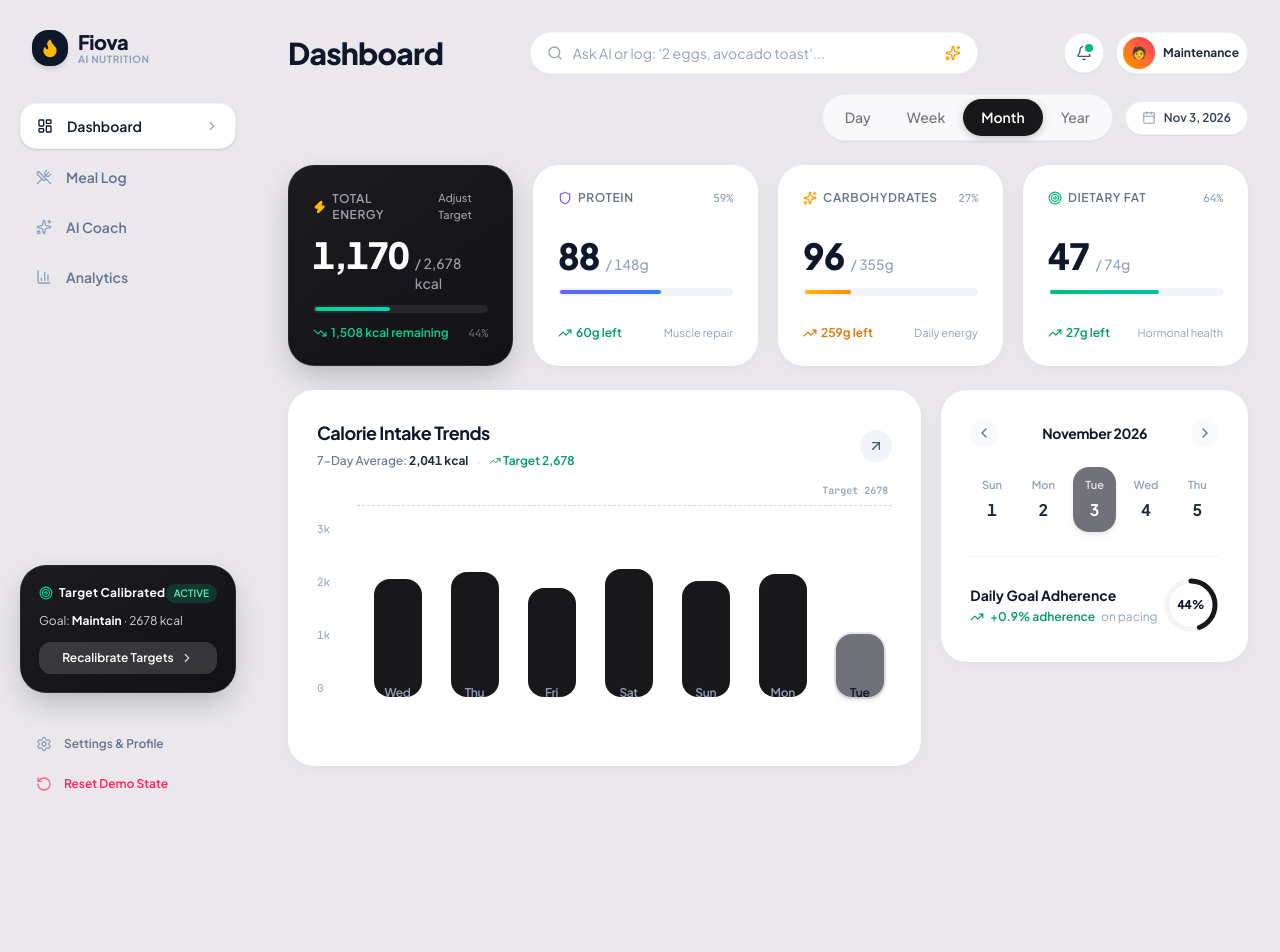
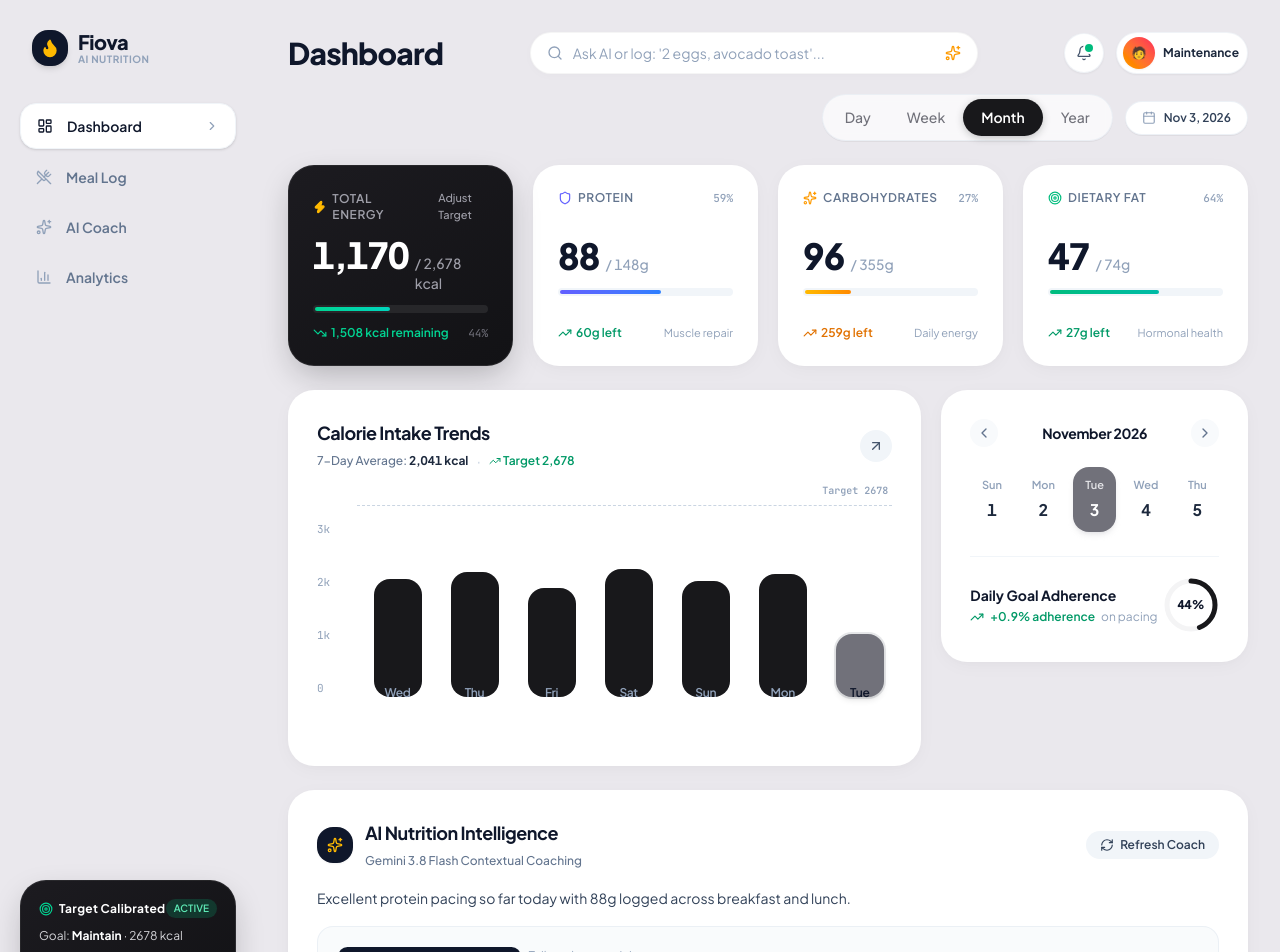
Before and after one commit to aeronautic005/FIOVA-CalorieTracker, a React (Vite) app: page / in a window 1280 px wide. Shown: the top 952 px of the page. Before the commit the page ends 822 px from the top, so only its background shows below. Built offline with nearby package versions, Linux system fonts and the light colour scheme.

Commit message:
feat: integrate AiInsightsCard into main dashboard stream

```diff
--- a/src/App.tsx
+++ b/src/App.tsx
@@ -6,12 +6,13 @@ import {
   getTodayKey,
   calculateTotals,
 } from './utils/storage';
-import { FlowStorageState, PeriodView } from './types';
+import { FlowStorageState, PeriodView, DailyInsight } from './types';
 import { Sidebar } from './components/Sidebar';
 import { TopHeader } from './components/TopHeader';
 import { CalorieAndMacroHero } from './components/CalorieAndMacroHero';
 import { WeeklyChartCard } from './components/WeeklyChartCard';
 import { CalendarCard } from './components/CalendarCard';
+import { AiInsightsCard } from './components/AiInsightsCard';
 
 export default function App() {
   const [state, setState] = useState<FlowStorageState>(() => loadFlowState());
@@ -20,6 +21,7 @@ export default function App() {
   const [activeNav, setActiveNav] = useState<string>('Dashboard');
   const [mobileMenuOpen, setMobileMenuOpen] = useState<boolean>(false);
   const [isGoalsModalOpen, setIsGoalsModalOpen] = useState<boolean>(false);
+  const [stagedMealQuery, setStagedMealQuery] = useState<string>('');
 
   // Persist state changes to localStorage
   useEffect(() => {
@@ -41,8 +43,22 @@ export default function App() {
     setSelectedDate(getTodayKey());
   };
 
+  const handleSaveInsight = (date: string, insight: DailyInsight) => {
+    setState((prev) => ({
+      ...prev,
+      insightsByDate: {
+        ...prev.insightsByDate,
+        [date]: insight,
+      },
+    }));
+  };
+
+  const handleStageMeal = (mealText: string) => {
+    setStagedMealQuery(mealText);
+  };
+
   const handleQuickLog = (query: string) => {
-    console.log('Quick log submitted:', query);
+    setStagedMealQuery(query);
   };
 
   return (
@@ -101,6 +117,18 @@ export default function App() {
             />
           </div>
         </div>
+
+        {/* Row 3: AI Daily Insights Coaching Card */}
+        <AiInsightsCard
+          insight={state.insightsByDate[selectedDate]}
+          totals={currentTotals}
+          targets={state.targets}
+          profile={state.profile}
+          meals={currentDayMeals}
+          selectedDate={selectedDate}
+          onSaveInsight={handleSaveInsight}
+          onStageSuggestedMeal={handleStageMeal}
+        />
       </div>
     </div>
   );
```
